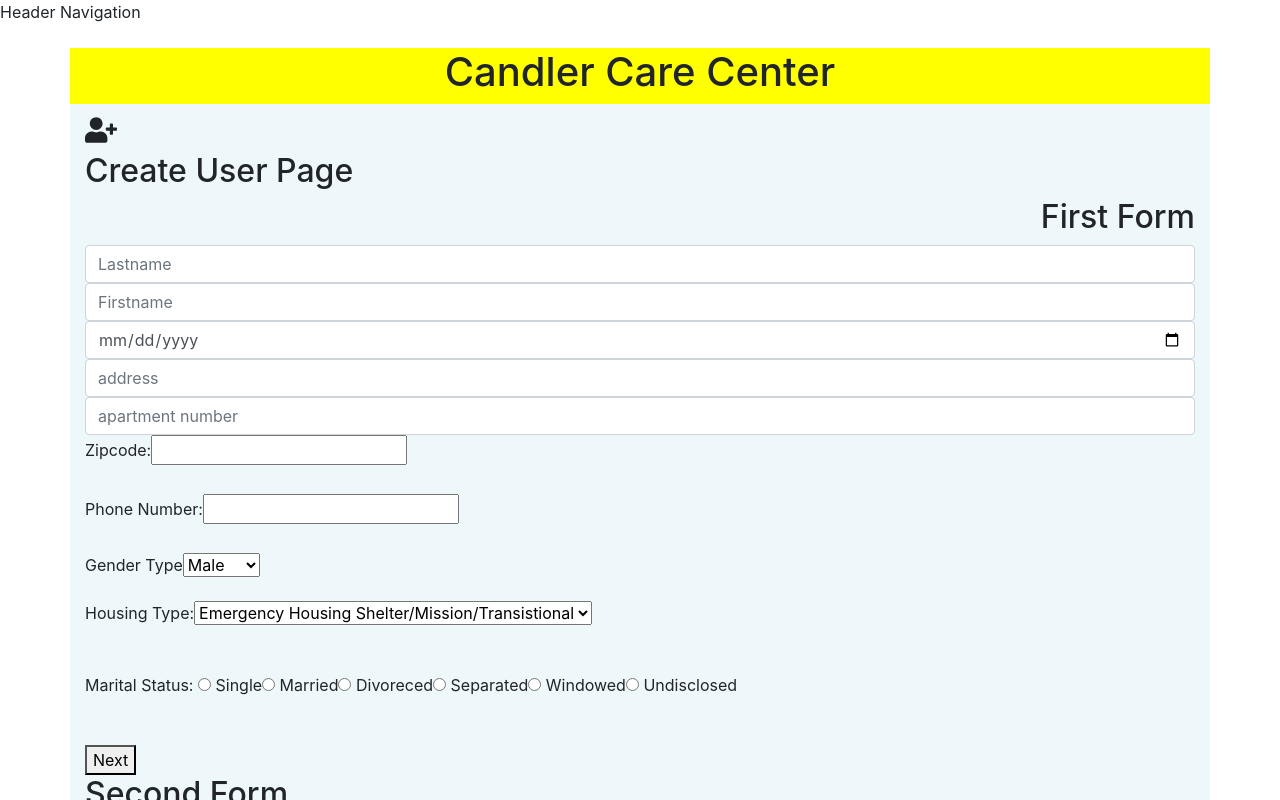
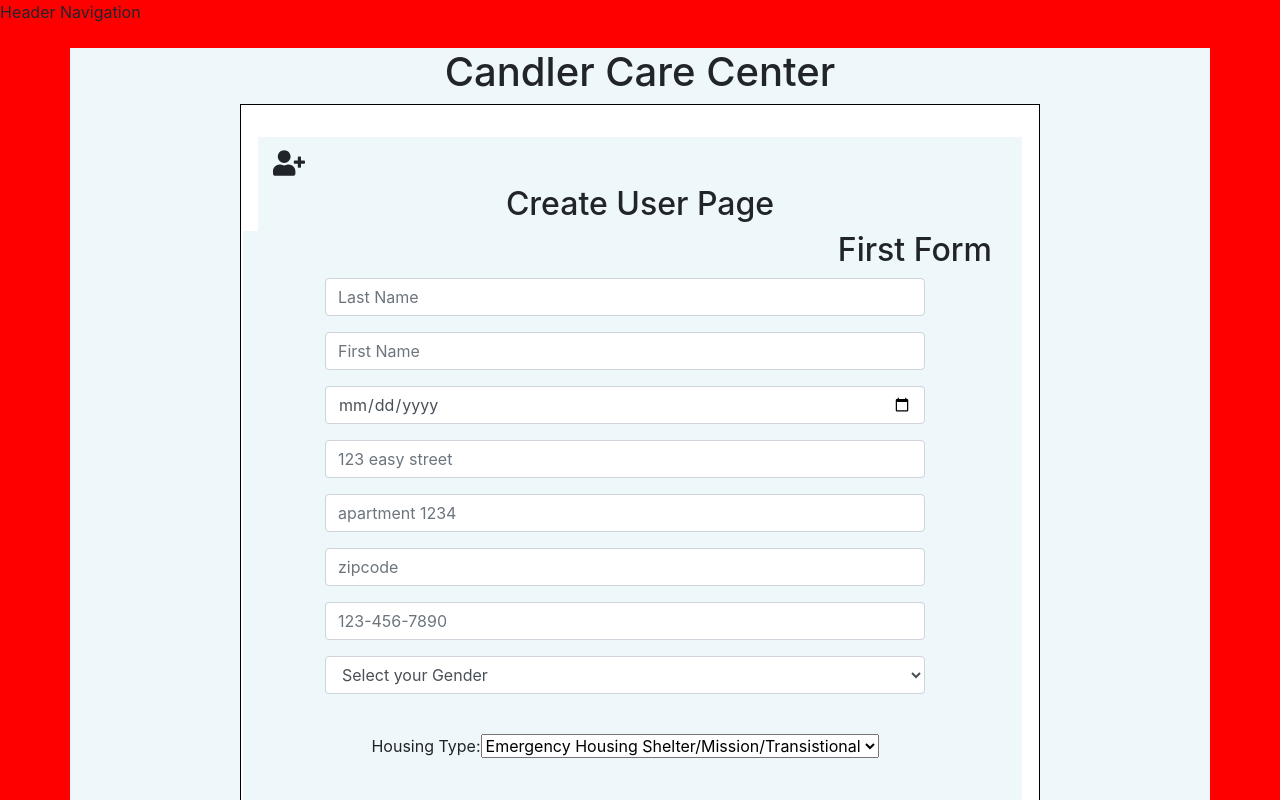
Before and after one commit to raghav1397/ophacks, a React (Create React App) app in the folder client/: page /newuser in a window 1280 px wide. Shown: the top 800 px of the page. Built offline with nearby package versions, Linux system fonts and the light colour scheme.

Commit message:
revising to bootstrap part3
revising to bootstrap part3

```diff
--- a/client/src/components/FirstCreateFormScreen.js
+++ b/client/src/components/FirstCreateFormScreen.js
@@ -48,32 +48,22 @@ export default class FirstCreateFormScreen extends Component {
 
     render() {
         return (
-            <Row>
-                <Col>
+            <Row className="w-100">
+                <Col className="d-flex flex-column justify-content-center">
                     <h2 className="text-right">First Form</h2>
-                    <Form>
-                        <Form.Control type="text" name="lastname" value={this.state.form1.lastname} onChange={this.handleChange.bind(this, 'lastname')} placeholder="Lastname" required />
-                        <Form.Control type="text" name="firstname" value={this.state.form1.firstname} onChange={this.handleChange.bind(this, 'firstname')} placeholder="Firstname" required />
-                        <Form.Control type="date" name="dateofbirth" value={this.state.form1.dob} onChange={this.handleChange.bind(this, 'dob')} required />
-                        <Form.Control type="text" name="address" value={this.state.form1.addressLine1} onChange={this.handleChange.bind(this, 'addressLine1')} placeholder="address" />
-                        <Form.Control type="text" name="apartment" value={this.state.form1.addressLine2} onChange={this.handleChange.bind(this, 'addressLine2')} placeholder="apartment number" />
-                        <label for="create-zipcode">Zipcode: </label>
-                        <input id="create-zipcode" type="text"
-                            value={this.state.form1.zipcode} onChange={this.handleChange.bind(this, 'zipcode')} required />
-                        <br></br>
-                        <br></br>
-                        <label for="create-phone-number">Phone Number:</label>
-                        <input id="create-phone-number"
-                            value={this.state.form1.phNo} onChange={this.handleChange.bind(this, 'phNo')} required />
-                        <br />
-                        <br />
-                        <div> Gender Type
-                        <select name="gender"
-                                value={this.state.form1.gender} onChange={this.handleChange.bind(this, 'gender')}>
-                                <option value="male">Male</option>
-                                <option value="female">Female</option>
-                            </select>
-                        </div>
+                    <Form className="d-flex flex-column justify-content-center">
+                        <Form.Control type="text" name="lastname" value={this.state.form1.lastname} onChange={this.handleChange.bind(this, 'lastname')} className="input-create-control mb-3" placeholder="Last Name" required />
+                        <Form.Control type="text" name="firstname" value={this.state.form1.firstname} onChange={this.handleChange.bind(this, 'firstname')} className="input-create-control mb-3" placeholder="First Name" required />
+                        <Form.Control type="date" name="dateofbirth" value={this.state.form1.dob} onChange={this.handleChange.bind(this, 'dob')} className="input-create-control mb-3" required />
+                        <Form.Control type="text" name="address" value={this.state.form1.addressLine1} onChange={this.handleChange.bind(this, 'addressLine1')}  className="input-create-control mb-3" placeholder="123 easy street" required/>
+                        <Form.Control type="text" name="apartment" value={this.state.form1.addressLine2} onChange={this.handleChange.bind(this, 'addressLine2')} className="input-create-control mb-3" placeholder="apartment 1234" required/>
+                        <Form.Control type="text" name="zipcode" id="create-zipcode" value={this.state.form1.zipcode} onChange={this.handleChange.bind(this, 'zipcode')}  className="input-create-control mb-3" placeholder="zipcode" required />
+                        <Form.Control type="text" name="phonenumber"  id="create-zipcode" value={this.state.form1.zipcode} onChange={this.handleChange.bind(this, 'phonenumber')} className="input-create-control mb-3" placeholder="123-456-7890" required />
+                        <Form.Control as="select" name="gender" value={this.state.form1.gender} onChange={this.handleChange.bind(this,'gender')} className="input-create-control mb-3" required>
+                            <option value="" selected>Select your Gender</option>
+                            <option value="male">Male</option>
+                            <option value="female">Female</option>
+                        </Form.Control>
                         <br></br>
                         <div>Housing Type:
                         <select name="housingtype"
--- a/client/src/pages/CreateUserPage.js
+++ b/client/src/pages/CreateUserPage.js
@@ -4,8 +4,8 @@ import SecondCreateFormScreen from '../components/SecondCreateFormScreen'
 import ThirdCreateFormScreen from '../components/ThirdCreateFormScreen'
 import FourCreateFormScreen from '../components/FourCreateFormScreen'
 import PageTemplate from './PageTemplate';
-import {Row,Col} from 'react-bootstrap';
-import {FaUserPlus} from 'react-icons/fa';
+import { Row, Col } from 'react-bootstrap';
+import { FaUserPlus } from 'react-icons/fa';
 
 const HOSTNAME = "http://localhost:5000";
 
@@ -13,20 +13,50 @@ const HOSTNAME = "http://localhost:5000";
 export default class CreateUserPage extends Component {
     constructor() {
         super();
-        this.state ={
-            formData : {}
+        this.state = {
+            formData: {},
+            currentSlide: 0
         }
         this.onSubmit = this.onSubmit.bind(this);
         this.handler = this.handler.bind(this);
     }
 
+    //stack -> keep current state
+    //switch for render component
+
+    //switch for rendering component
+    onSwitchCard(numberSwitch) {
+
+        switch (numberSwitch) {
+            case 0:
+                return (<FirstCreateFormScreen />)
+            case 1:
+                return (<SecondCreateFormScreen />)
+            case 2:
+                return (<ThirdCreateFormScreen />)
+            case 3:
+                return (<FourCreateFormScreen />)
+            default:
+                return (
+                    <div>
+                        <FirstCreateFormScreen />
+                        <SecondCreateFormScreen />
+                        <ThirdCreateFormScreen />
+                        <FourCreateFormScreen />
+                    </div>
+                );
+        }
+    }
+
+
+    //on Submit
     onSubmit(event) {
 
         this.setState({
             submittedor: "Data Attempted to submit"
         })
         console.log(this.state);
-        fetch(HOSTNAME +  '/users',{
+        fetch(HOSTNAME + '/users', {
             method: 'POST',
             headers: {
                 'Accept': 'application/json',
@@ -37,36 +67,46 @@ export default class CreateUserPage extends Component {
         event.preventDefault();
     }
 
+    //Handler Function
     handler(obj) {
         console.log(obj);
         let stateObj = this.state.formData;
-        for(var prop in obj){
+        for (var prop in obj) {
             const nestedObj = obj[prop]
-            for(var key in nestedObj){
-                console.log('The value of '+key+' is '+nestedObj[key]+'.');
+            for (var key in nestedObj) {
+                console.log('The value of ' + key + ' is ' + nestedObj[key] + '.');
                 stateObj[key] = nestedObj[key];
             }
 
         }
-        this.setState({formData: stateObj});
+        this.setState({ formData: stateObj });
     }
 
 
     render() {
         return (
             <PageTemplate>
+                {/* <form onSubmit={this.onSubmit}> */}
                 <Row>
-                    <Col className="home-icon"><FaUserPlus/></Col>
+                    <Col>
+                        <div className="splash-screen">
+                            <Row>
+                                <Col className="home-icon"><FaUserPlus /></Col>
                             </Row>
                             <Row>
                                 <Col> <h2>Create User Page</h2></Col>
                             </Row>
+                            <Row>
+                                <FirstCreateFormScreen />
+                            </Row>
 
-                {/* <form onSubmit={this.onSubmit}> */}
-                   <FirstCreateFormScreen handler={this.handler}/>
-                   <SecondCreateFormScreen handler={this.handler}/>
-                   <ThirdCreateFormScreen handler={this.handler}/>
-                  <FourCreateFormScreen handler={this.handler}/>
+                        </div>
+                    </Col>
+                </Row>
+                <FirstCreateFormScreen handler={this.handler} />
+                <SecondCreateFormScreen handler={this.handler} />
+                <ThirdCreateFormScreen handler={this.handler} />
+                <FourCreateFormScreen handler={this.handler} />
                 <button type="cancel">Cancel</button>
                 <button type="submit" onClick={this.onSubmit}>Submit</button>
                 <p>{this.state.submittedor}</p>
--- a/client/src/style/App.css
+++ b/client/src/style/App.css
@@ -1,12 +1,10 @@
 html,body {
   height:100%;
 }
-body{
-  background-color: grey;
-  padding:0;
-  margin:0;
-}
+
 .container{
+  min-width: 300px;
+  max-width: 500px;
   width:100%;
   height:calc(100% - 3em);
   padding:0;
@@ -23,12 +21,14 @@ body{
 }
 .splash-screen{
   min-width:300px;
-  max-width:100%;
+  max-width:800px;
+  width:100%;
   height:100%;
   padding: 2em;
   background-color:white;
   margin: auto;
   border:1px solid black;
+  text-align:center;
 }
 .margin-auto{
   margin: 0;
@@ -38,6 +38,7 @@ body{
 }
 #page-template{
   height:inherit;
+  background-color:red;
 }
 .btn a{
   color:white;
@@ -49,11 +50,17 @@ body{
   width:50%;
 }
 #logo-header{
-  background-color:yellow;
   text-align: center;
 }
 .home-icon{
+  text-align:left !important;
   font-size: 2em;
+}
+.input-create-control{
+  min-width:300px !important;
+  max-width:600px !important;
+  width:100%;
+  margin: auto;
 }
 #id-user{
   min-width:300px;
```
Lines whose indentation alone changed are shown as unchanged.
